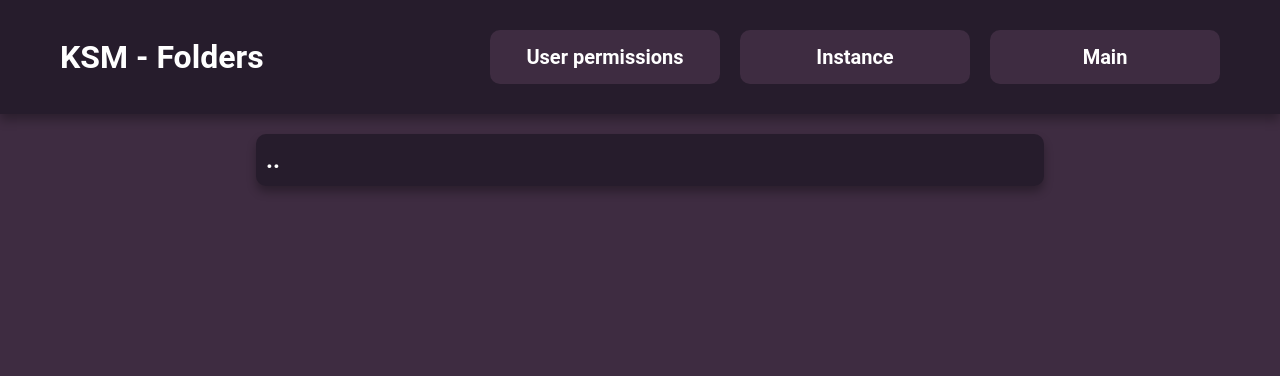
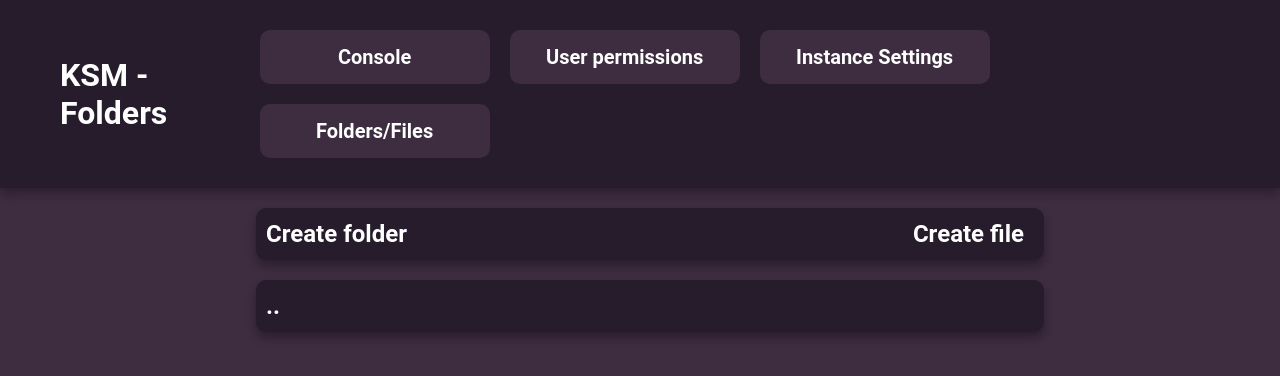
Before and after one commit to Swanchick/ksm-panel, a Flask app: template templates/instance/folders.html in a window 1280 px wide. Shown: the top 376 px of the page. Run offline with Flask 3, Linux system fonts and the light colour scheme; the template is opened without the code that fills it, so the values that code supplies are empty.

Commit message:
Updated folders

```diff
--- a/main.py
+++ b/main.py
@@ -27,6 +27,16 @@ def main():
 
 @app.route("/instance/<instance_id>/")
 def instance(instance_id: int):
+    return redirect(f"/instance/{instance_id}/console/")
+
+
+@app.route("/instance/")
+def instance_blank():
+    return redirect("/")
+
+
+@app.route("/instance/<instance_id>/console/")
+def instance_console(instance_id: int):
     if "user_key" not in session:
         return redirect("/")
 
@@ -36,7 +46,10 @@ def instance(instance_id: int):
     if response["status"] == 403:
         return redirect("/")
 
-    return render_template("instance/instance.html", instance_data=response["instance"])
+    if response["status"] != 200:
+        return redirect("/")
+
+    return render_template("instance/console.html", instance_data=response["instance"])
 
 
 @app.route("/instance/<instance_id>/permissions/")
@@ -75,7 +88,8 @@ def instance_permission_add(instance_id: int):
 
     response = panel.connector.add_permission(user_key, instance_id, user_id, permission_id)
 
-    print(response)
+    if response["status"] != 200:
+        return redirect("/")
 
     return response
 
@@ -93,6 +107,9 @@ def instance_permission_remove(instance_id: int):
 
     response = panel.connector.remove_permission(user_key, instance_id, user_id, permission_id)
 
+    if response["status"] != 200:
+        return redirect("/")
+
     return response
 
 
@@ -104,6 +121,9 @@ def instance_get_output(instance_id: int):
     user_key = session["user_key"]
 
     response = panel.connector.get_output(user_key, int(instance_id))
+
+    if response["status"] != 200:
+        return redirect("/")
 
     return response
 
@@ -192,7 +212,7 @@ def create_instance():
     return render_template("instance_editor.html")
 
 
-@app.route("/instance/<instance_id>/folders/")
+@app.route("/instance/<instance_id>/folders/", methods=["GET", "POST"])
 def instance_folder(instance_id: int):
     if "user_key" not in session:
         return redirect(f"/instance/{instance_id}/")
@@ -219,6 +239,28 @@ def instance_folder(instance_id: int):
         return redirect(
             f"/instance/{instance_id}/folders/?path=/{path}{last_slash}"
         )
+
+    if request.method == "POST":
+        data = request.json
+        method = data["method"]
+        name = data["name"]
+
+        response = {}
+
+        if method == "file":
+            response = panel.connector.create_file(user_key, instance_id, name, folder_path)
+        elif method == "folder":
+            response = panel.connector.create_folder(user_key, instance_id, name, folder_path)
+        elif method == "remove":
+            print("Hello World")
+            t = data["type"].split("/")[-1]
+
+            if t == "file":
+                response = panel.connector.delete_file(user_key, instance_id, name, folder_path)
+            elif t == "folder":
+                response = panel.connector.delete_folder(user_key, instance_id, name, folder_path)
+
+        return response, 200
 
     response = panel.connector.get_folders(user_key, int(instance_id), folder_path)
     if response["status"] != 200:
@@ -249,8 +291,6 @@ def instance_file(instance_id: int, file_name: str):
         while folder in folder_path:
             folder_path.remove(folder)
 
-    print(folder_path)
-
     if request.method == "POST":
         data = request.json
         file_data = data["file_data"]
@@ -260,7 +300,6 @@ def instance_file(instance_id: int, file_name: str):
         return response
 
     response = panel.connector.open_file(user_key, int(instance_id), file_name, folder_path)
-    print(response)
 
     if response["status"] != 200:
         return redirect(f"/instance/{instance_id}/")
--- a/static/css/folders.css
+++ b/static/css/folders.css
@@ -35,23 +35,6 @@
     border-radius: 10px;
 }
 
-.folders .file_but {
-    display: flex;
-    justify-content: space-between;
-    align-items: center;
-
-    width: 100%;
-    height: 2rem;
-    margin-bottom: 20px;
-
-    background-color: #261C2C;
-
-    padding: 10px;
-    box-shadow: 0 6px 10px rgba(0, 0, 0, 0.3);
-
-    border-radius: 10px;
-}
-
 .row {
     display: flex;
     flex-direction: row;
--- a/static/js/folders.js
+++ b/static/js/folders.js
@@ -1,32 +1,67 @@
-// $(document).on("click", "a.file", (e) => {
-//     e.preventDefault();
-//     let search_params = new URLSearchParams(window.location.search);
-//     if (!search_params.has("path"))
-//         return;
-//
-//     let instance_id = $("#instance_id").val();
-//     let filename = e.target.text;
-//
-//     let url = "/instance/" + instance_id + "/file/" + filename + "/?path=/" + search_params.get("path");
-//     console.log(url)
-//
-//     window.location.href = url;
-//
-//
-// });
-//
-// $(document).on("click", "a.folder", (e) => {
-//     e.preventDefault();
-//
-//     let instance_id = $("#instance_id").val();
-//
-//     let search_params = new URLSearchParams(window.location.search);
-//     if (!search_params.has("path"))
-//         return;
-//
-//     let path = search_params.get("path");
-//     let folder_name = e.target.text;
-//     search_params.set("path", path + folder_name + "/");
-//
-//     window.location.href = window.location.origin + window.location.pathname + '?' + search_params.toString();
-// });
+$("#create-folder").click((event) => {
+    event.preventDefault();
+
+    let folder_name = prompt("Enter folder name");
+
+    if (folder_name === null || folder_name === ""){
+        return;
+    }
+
+    $.ajax({
+        url: window.url,
+        type: "POST",
+        contentType: "application/json",
+        data: JSON.stringify({method: "folder", name: folder_name}),
+        success: (response) => {
+            console.log(response);
+            console.log("Success");
+
+            location.reload();
+        }
+    });
+});
+
+$("#create-file").click((event) => {
+    event.preventDefault();
+
+    let file_name = prompt("Enter file name");
+
+    if (file_name == null || file_name === ""){
+        return;
+    }
+
+    $.ajax({
+        url: window.url,
+        type: "POST",
+        contentType: "application/json",
+        data: JSON.stringify({method: "file", name: file_name}),
+        success: (response) => {
+            console.log(response);
+            console.log("Success");
+
+            location.reload();
+        }
+    });
+});
+
+$(".delete-button").click((event) => {
+    event.preventDefault();
+
+    let target = event.target;
+
+    let name = target.id;
+    let type = target.href;
+
+    $.ajax({
+        url: window.url,
+        type: "POST",
+        contentType: "application/json",
+        data: JSON.stringify({method: "remove", name: name, type: type}),
+        success: (response) => {
+            console.log(response);
+            console.log("Success");
+
+            location.reload();
+        }
+    });
+});
--- a/templates/instance/instance.html
+++ b/templates/instance/console.html
@@ -8,8 +8,9 @@
 {% block instances %}Main{% endblock %}
 
 {% block header_buttons %}
+    <a href="/instance/{{ instance_data["instance_id"] }}/console/">Console</a>
     <a href="/instance/{{ instance_data["instance_id"] }}/permissions/">User permissions</a>
-    <a href="#">Instance</a>
+    <a href="/instance/{{ instance_data["instance_id"] }}/settings">Instance Settings</a>
     <a href="/instance/{{ instance_data["instance_id"] }}/folders/?path=/">Folders/Files</a>
 {% endblock %}
 
--- a/templates/instance/folders.html
+++ b/templates/instance/folders.html
@@ -8,16 +8,22 @@
 {% block instances %}Folders{% endblock %}
 
 {% block header_buttons %}
-    <a href="/instance/{{ instance_id }}/permissions">User permissions</a>
-    <a href="#">Instance</a>
-    <a href="/instance/{{ instance_id }}/">Main</a>
+    <a href="/instance/{{ instance_id }}/console/">Console</a>
+    <a href="/instance/{{ instance_id }}/permissions/">User permissions</a>
+    <a href="/instance/{{ instance_id }}/settings">Instance Settings</a>
+    <a href="/instance/{{ instance_id }}/folders/?path=/">Folders/Files</a>
 {% endblock %}
 
 {% block main %}
     <input type="hidden" id="instance_id" value="{{ instance_id }}">
 
     <div class="folders">
-        <div class="file_but">
+        <div class="file_button">
+            <a href="#" id="create-folder">Create folder</a>
+            <a href="#" id="create-file">Create file</a>
+        </div>
+
+        <div class="file_button">
             <a href="/instance/{{ instance_id }}/folders/?path={{ "/".join(folder_path) }}/.." class="folder">..</a>
         </div>
 
@@ -33,7 +39,7 @@
                     {% endif %}
                 </div>
 
-                <a href="#" id={{ file["file_name"] }}>Delete</a>
+                <a href="{{ "folder" if file["file_type"] == 1 else "file" }}" class="delete-button" id={{ file["file_name"] }}>Delete</a>
             </div>
         {% endfor %}
     </div>
```
Also changed, not shown: engine/engine_connector.py (+26 -10 lines), templates/instance/file.html (+4 -3 lines), templates/instance/permissions.html (+4 -3 lines).
